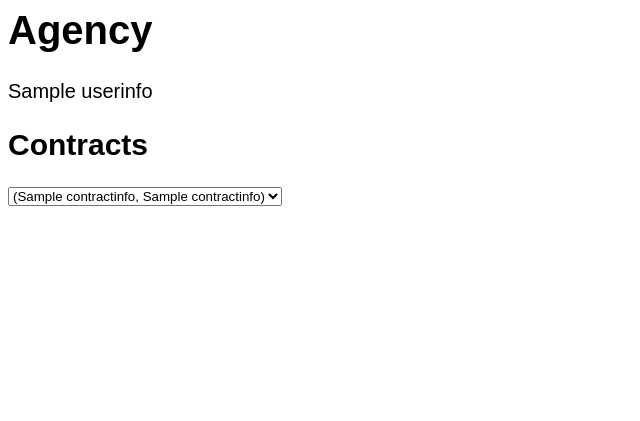
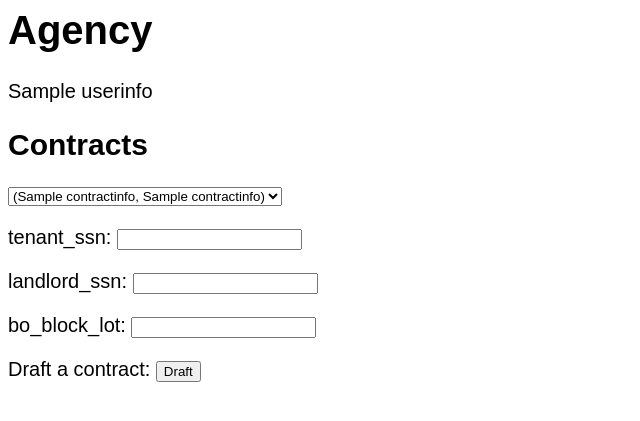
Before and after one commit to YongmaoLuo/renting-system, a Flask app: template templates/agency.html in a window 1280 px wide. Shown: the top 421 px of the page, without its empty margins (0-640 px from the left). Run offline with Flask 2, Linux system fonts and the light colour scheme; the template is opened without the code that fills it: most values are stand-ins (such as "Sample title", 1, 10 or a date in 2020); parts of the project's set-up code (start-up, migrations or seed data) failed here and were passed over.

Commit message:
agency completed

```diff
--- a/server.py
+++ b/server.py
@@ -15,6 +15,7 @@ Read about it online.
 """
 
 import os
+import random
 from sqlalchemy import *
 from sqlalchemy.pool import NullPool
 from flask import Flask, request, render_template, g, redirect, Response
@@ -266,11 +267,45 @@ def initializePayment():
 def draftContract():
     tenant = request.form['tenant']
     landlord = request.form['landlord']
-    be_block_lot = request.form['be_block_lot']
-    unit = request.form['unit']
+    contract_id = request.form['contract']
 
-    if unit.isdigit() == False:
+    cursor = g.conn.execute(text("SELECT draft_agency FROM contract "
+                                 "WHERE contract.contract_id=:contract_id"),
+                            contract_id=contract_id)
+    for result in cursor:
+        ssn = result[0]
+
+    tenants, landlords, bbl = [], [], []
+    cursor = g.conn.execute("SELECT ssn FROM tenant")
+    for r in cursor:
+        tenants.append(r)
+
+    cursor = g.conn.execute("SELECT ssn FROM landlord")
+    for r in cursor:
+        landlords.append(r)
+
+    cursor = g.conn.execute("SELECT bo_block_lot FROM building")
+    for r in cursor:
+        bbl.append(r)
+
+    tenants = ['010-22-3333', '010-22-3334', '010-22-3335', '010-22-3336', '010-22-3337', '010-22-3338', "010-22-3339",
+               "010-22-3340", '010-22-3341', '010-22-3342']
+
+    landlords = ['010-22-4333', '010-22-4334', '010-22-4335', '010-22-4336', '010-22-4337']
+
+    if tenant not in tenants or landlord not in landlords:
         return redirect('/Agency/' + ssn)
+
+    cursor = g.conn.execute("SELECT COUNT(*) FROM contract")
+    for result in cursor:
+        numberOfContract =result[0]
+    contract_id = 200000 + numberOfContract
+    g.conn.execute("INSERT INTO contract (contract_id, sign_date, start_date, end_date, bo_block_lot, unit, sign_by_tenant,"
+                    "sign_by_landlord, draft_agency, report_year ) values (" + str(contract_id) +
+                   ", '2021-01-31', '2021-02-01', '2022-01-31', '1-01271-7501', " + str(random.randint(100, 999)) +
+                    ", '010-22-3333', '010-22-4333', '010-22-5333', '2019')")
+
+    return redirect('/Agency/' + ssn)
 
 
 @app.route('/<identity>/<ssn>')
--- a/templates/agency.html
+++ b/templates/agency.html
@@ -16,7 +16,7 @@
     {% endfor %}
   </div>
 
-    <form method="POST" action="/initialize">
+    <form method="POST" action="/draft">
     <h2>Contracts</h2>
   <select name="contract">
     {% for n in contractinfo %}
@@ -24,11 +24,11 @@
     {% endfor %}
   </select>
 
-{#    <p>year: <input type="text" name="year"></p>#}
-{#    <p>month: <input type="text" name="month"></p>#}
-{#    <p>amount: <input type="text" name="amount"></p>#}
-{#    <p>Initialize a bill: <input type="submit" value="Initialize"></p>#}
-{#    </form>#}
+    <p>tenant_ssn: <input type="text" name="tenant"></p>
+    <p>landlord_ssn: <input type="text" name="landlord"></p>
+    <p>bo_block_lot: <input type="text" name="bo_block_lot"></p>
+    <p>Draft a contract: <input type="submit" value="Draft"></p>
+    </form>
 
 {#  <h2>Unpaid Bills</h2>#}
 {#      <select name="unpaid">#}
```
